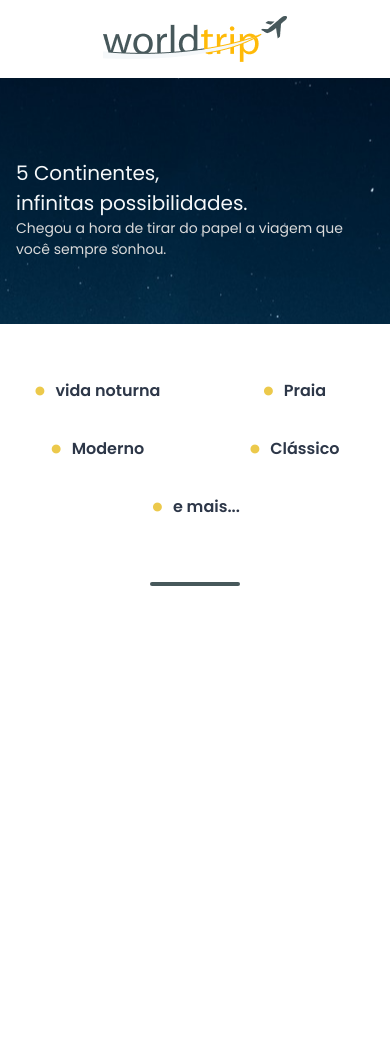
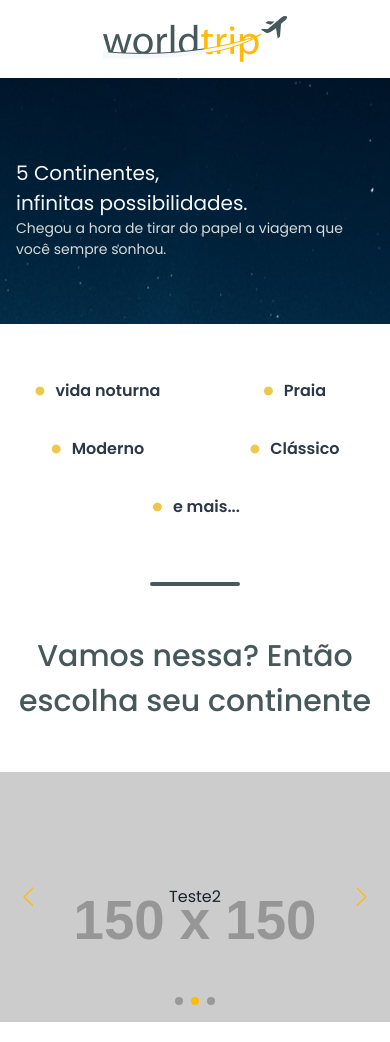
Before and after one commit to Guilherme-Santos08/world_trip, a Next.js app: page / in a window 390 px wide. Before the commit the page ends 844 px from the top, so only its background shows below. Built offline with nearby package versions, Linux system fonts and the light colour scheme.

Commit message:
Colocando carrossel

```diff
--- a/package.json
+++ b/package.json
@@ -16,6 +16,7 @@
     "next": "12.1.6",
     "react": "18.2.0",
     "react-dom": "18.2.0",
+    "sass": "^1.32.8",
     "swiper": "^8.2.4"
   },
   "devDependencies": {
--- /dev/null
+++ b/src/components/Carousel/index.tsx
@@ -0,0 +1,84 @@
+// Import Swiper React components
+import { Flex } from '@chakra-ui/react'
+import SwiperCore, {
+  Navigation,
+  Pagination,
+  Scrollbar,
+  A11y,
+  Autoplay,
+} from 'swiper'
+
+import { Swiper, SwiperSlide } from 'swiper/react'
+
+SwiperCore.use([Navigation, Pagination, Scrollbar, A11y, Autoplay])
+
+export function Carousel() {
+  return (
+    <Flex
+      w="100%"
+      h={['250px', '450px']}
+      maxW="1240px"
+      mx="auto"
+      mb={['5', '10']}
+    >
+      <Swiper
+        slidesPerView={1}
+        navigation
+        pagination={{ clickable: true }}
+        autoplay={{
+          delay: 4000,
+        }}
+        style={{ width: '100%', flex: '1' }}
+      >
+        <SwiperSlide>
+          <Flex
+            w="100%"
+            h="100%"
+            align="center"
+            justify="center"
+            direction="column"
+            bgImage={`url('./Continent-Image.png')`}
+            bgPosition="100% 30%"
+            bgRepeat="no-repeat"
+            bgSize="cover"
+            textAlign="center"
+          >
+            Teste1
+          </Flex>
+        </SwiperSlide>
+        <SwiperSlide>
+          <Flex
+            w="100%"
+            h="100%"
+            align="center"
+            justify="center"
+            direction="column"
+            bgImage={`url('https://via.placeholder.com/150')`}
+            bgPosition="100% 30%"
+            bgRepeat="no-repeat"
+            bgSize="cover"
+            textAlign="center"
+          >
+            Teste2
+          </Flex>
+        </SwiperSlide>
+        <SwiperSlide>
+          <Flex
+            w="100%"
+            h="100%"
+            align="center"
+            justify="center"
+            direction="column"
+            bgImage={`url('https://via.placeholder.com/150')`}
+            bgPosition="100% 30%"
+            bgRepeat="no-repeat"
+            bgSize="cover"
+            textAlign="center"
+          >
+            Teste3
+          </Flex>
+        </SwiperSlide>
+      </Swiper>
+    </Flex>
+  )
+}
--- a/src/pages/_app.tsx
+++ b/src/pages/_app.tsx
@@ -1,6 +1,12 @@
 import { ChakraProvider } from '@chakra-ui/react'
 import type { AppProps } from 'next/app'
 import { theme } from '../styles/theme'
+
+// Import Swiper styles
+import 'swiper/css'
+import 'swiper/css/navigation'
+import 'swiper/css/pagination'
+import '../styles/slider.css'
 
 function MyApp({ Component, pageProps }: AppProps) {
   return (
--- a/src/pages/index.tsx
+++ b/src/pages/index.tsx
@@ -1,8 +1,10 @@
-import { Box, Flex } from '@chakra-ui/react'
 import type { NextPage } from 'next'
+import { Flex, Text } from '@chakra-ui/react'
+
+import { Header } from '../components/Header'
 import { Banner } from '../components/Banner'
-import { Header } from '../components/Header'
 import { TravelTypes } from '../components/TravelTypes'
+import { Carousel } from '../components/Carousel'
 
 const Home: NextPage = () => {
   return (
@@ -19,6 +21,20 @@ const Home: NextPage = () => {
         mb={['12', '12', '14']}
         bg="headingsAndTextDark"
       />
+      <Flex align="center" justify="center" mb={12}>
+        <Text
+          fontWeight="medium"
+          as="h2"
+          align="center"
+          fontSize="3xl"
+          color="headingsAndTextDark"
+          w={400}
+        >
+          Vamos nessa? Então escolha seu continente
+        </Text>
+      </Flex>
+
+      <Carousel />
     </>
   )
 }
--- /dev/null
+++ b/src/styles/slider.css
@@ -0,0 +1,40 @@
+.swiper-button-next {
+  right: 45px;
+}
+.swiper-button-prev {
+  left: 45px;
+}
+.swiper-button-prev:after,
+.swiper-button-next:after {
+  color: #ffba08;
+}
+
+.swiper-pagination-bullet {
+  width: 16px;
+  height: 16px;
+  background: #999999;
+  opacity: 1;
+}
+
+.swiper-pagination-bullet-active {
+  background: #ffba08;
+}
+
+@media (max-width: 30em) {
+  .swiper-button-next {
+    right: 15px;
+  }
+  .swiper-button-prev {
+    left: 15px;
+  }
+
+  .swiper-button-next:after,
+  .swiper-button-prev:after {
+    font-size: 1.2rem;
+  }
+
+  .swiper-pagination-bullet {
+    width: 8px;
+    height: 8px;
+  }
+}
```
Also changed, not shown: public/Continent-Image.png (added), 1 other file (tests, documents, lock files or other folders).
